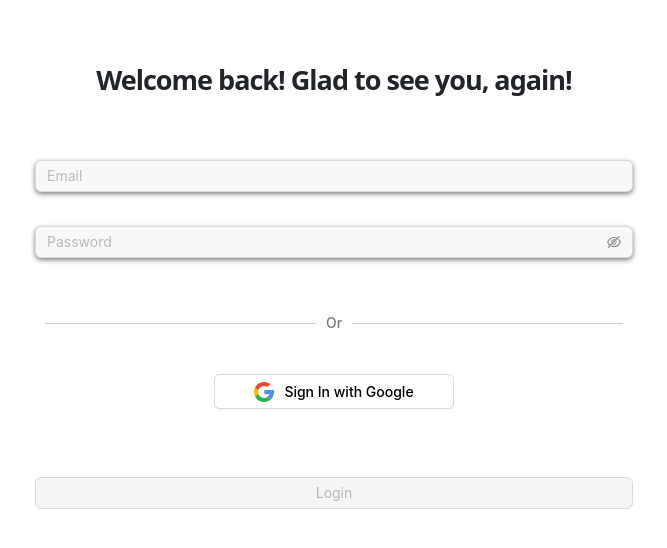
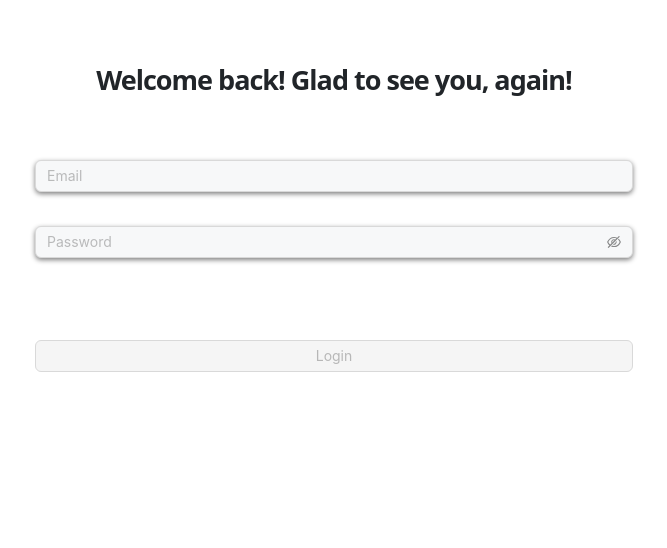
Before and after one commit to orshohat1/ShapeUp-UI, a React (Vite) app: page /admin/login in a window 1280 px wide. Shown: the top 548 px of the page, without its empty margins (306-973 px from the left). Built offline with nearby package versions, Linux system fonts and the light colour scheme; no server answers.

Commit message:
remove unused code

```diff
--- a/src/Pages/Admin/Login/LoginAdmin.less
+++ b/src/Pages/Admin/Login/LoginAdmin.less
@@ -9,42 +9,6 @@
       font-weight: 600;
       letter-spacing: -1px;
     }
-
-    .google-login-button {
-        display: flex;
-        align-items: center;
-        justify-content: center;
-        margin: 10px auto;
-        gap: 10px;
-        background-color: #ffffff;
-        color: #000;
-        border: 1px solid #d9d9d9;
-        width: 40%;
-        height: 35px;
-        font-weight: 500;
-        border-radius: 5px;
-        cursor: pointer;
-
-    }
-
-    .register-link {
-      margin-top: 5rem;
-
-      span {
-        font-size: 18px;
-        font-weight: 400;
-
-        a {
-          text-decoration: none;
-          color: #35c2c1;
-          transition: color 0.3s ease;
-
-          &:hover {
-            color: #3c9898;
-          }
-        }
-      }
-    }
   }
 
   .login-input {
@@ -52,23 +16,3 @@
     background-color: #f7f8f9;
     box-shadow: 0px 2px 5px 0px gray;
   }
-
-  .or-divider {
-    display: flex;
-    align-items: center;
-    justify-content: center;
-    width: 100%;
-    margin: 20px 0;
-    color: #777;
-    font-size: 14px;
-    font-weight: 500;
-
-    &::before,
-    &::after {
-      content: "";
-      flex: 1;
-      height: 1px;
-      background: #ccc;
-      margin: 0 10px;
-    }
-  }
--- a/src/Pages/Admin/Login/LoginAdmin.tsx
+++ b/src/Pages/Admin/Login/LoginAdmin.tsx
@@ -1,9 +1,8 @@
 import React, { useEffect } from "react";
 import "./LoginAdmin.less";
 import type { FormProps } from "antd";
-import googleLogo from "../../../assets/Logo/google.png";
 import { Layout, Button, Form, Input, notification } from "antd";
-import { login, googleSSO } from "../../../api/auth";
+import { login } from "../../../api/auth";
 import { useUserProfile } from "../../../context/useUserProfile";
 import { useNavigate } from "react-router-dom";
 const { Content } = Layout;
@@ -25,14 +24,6 @@ const LoginAdmin: React.FC = () => {
   type FieldType = {
     email?: string;
     password?: string;
-  };
-
-  const handleGoogleLogin = async () => {
-    try {
-      await googleSSO();
-    } catch (error) {
-      console.error("Login error:", error);
-    }
   };
 
   const onFinish: FormProps<FieldType>["onFinish"] = async (values) => {
@@ -113,19 +104,6 @@ const LoginAdmin: React.FC = () => {
             <Input.Password className="login-input" placeholder="Password " />
           </Form.Item>
 
-          <div className="or-divider">
-            <span>Or</span>
-          </div>
-
-          <Button className="google-login-button" onClick={handleGoogleLogin}>
-            <img
-              src={googleLogo}
-              alt="Google"
-              style={{ width: "20px", height: "20px" }}
-            />
-            Sign In with Google
-          </Button>
-
           <Form.Item style={{ marginTop: "3rem" }}>
             <Button
               style={{ margin: "auto", width: "100%" }}
```
